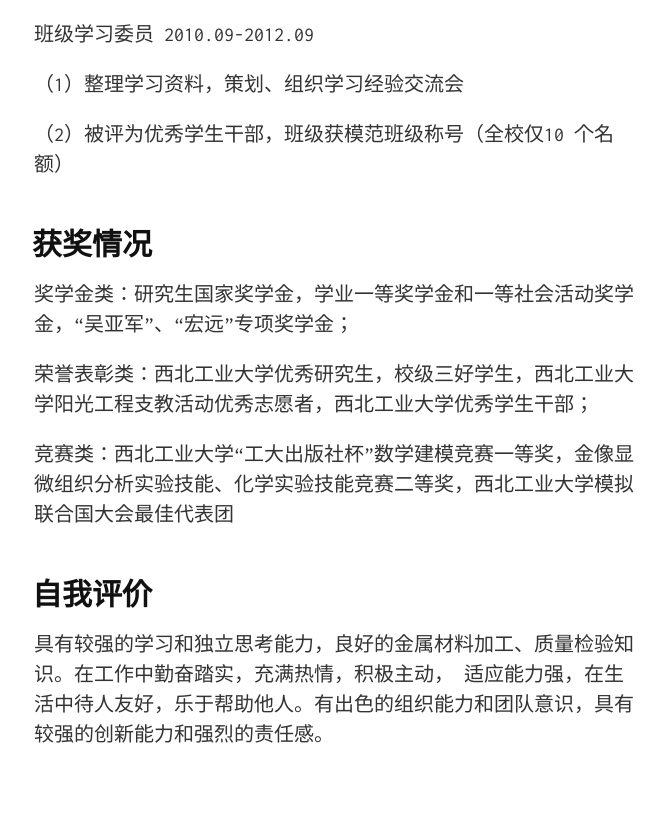
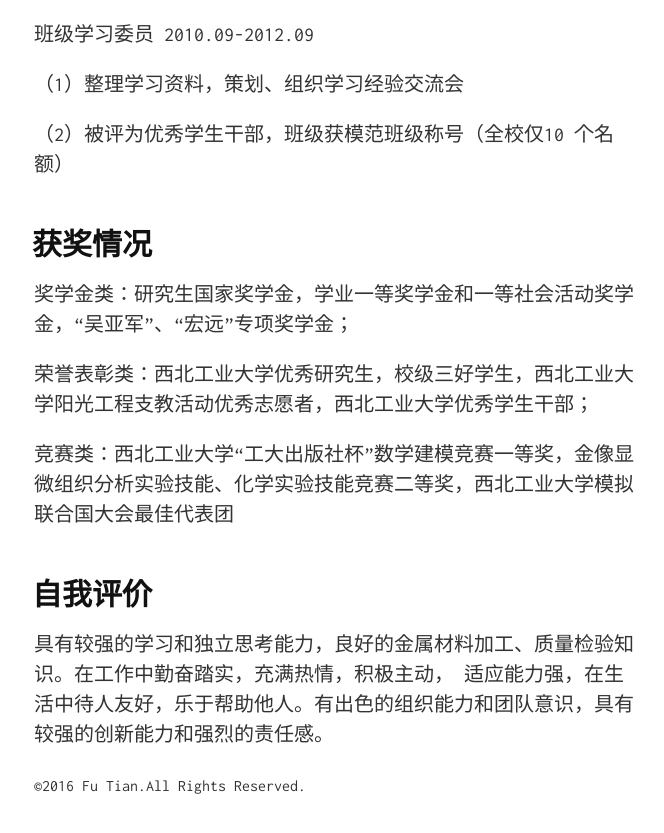
Before and after one commit to liyanarmstrong/projectExample, a Jekyll site: the page built from index.html, in a window 1280 px wide and 900 px high, scrolled down 3642 px. Shown: the top 833 px of the window, without its empty margins (306-970 px from the left). Built offline with Jekyll 4.4.1, drawn with Linux system fonts in a browser that asks for light colours; Markdown is read by kramdown in place of the engine named in the settings.

Commit message:
Update index.md

```diff
--- a/_includes/index.md
+++ b/_includes/index.md
@@ -101,3 +101,6 @@
 -------------------------
 具有较强的学习和独立思考能力，良好的金属材料加工、质量检验知识。在工作中勤奋踏实，充满热情，积极主动，
 适应能力强，在生活中待人友好，乐于帮助他人。有出色的组织能力和团队意识，具有较强的创新能力和强烈的责任感。
+
+
+<small>&copy;2016 Fu Tian.All Rights Reserved.</small>
```
